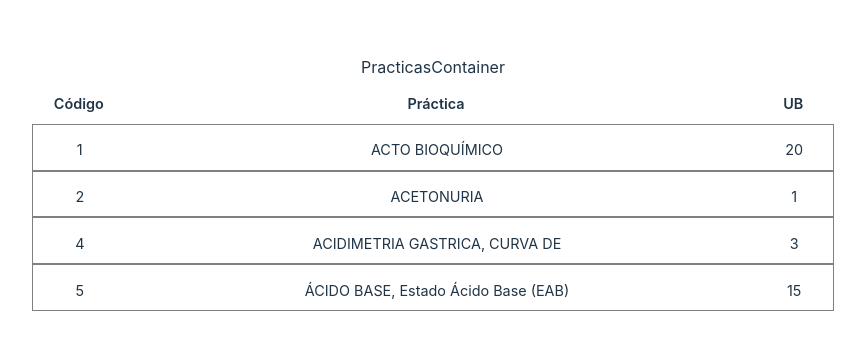
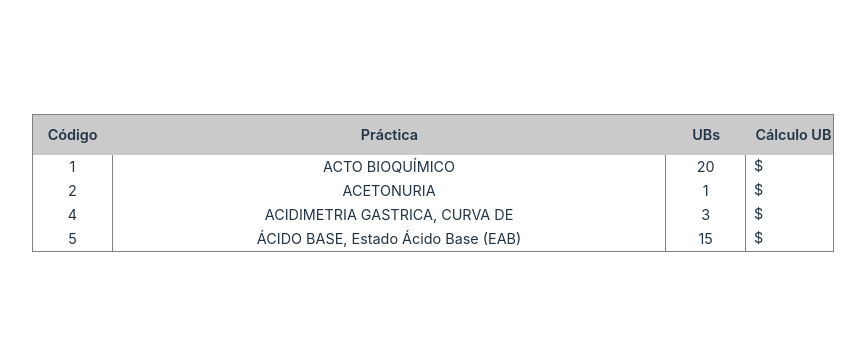
Before and after one commit to JulianaCotabarren/presupuesto-pb, a React (Vite) app: page / in a window 1280 px wide. Shown: the part 217-554 px from the top of the page, without its empty margins (207-1072 px from the left). Built offline with nearby package versions, Linux system fonts and the light colour scheme.

Commit message:
feat: add styles to PracticasContainer

```diff
--- a/src/components/PracticasContainer.jsx
+++ b/src/components/PracticasContainer.jsx
@@ -2,20 +2,24 @@ import { useContext } from "react";
 import { PracticasContext } from "../context/PracticasProvider";
 import PracticasRow from "./PracticasRow";
 import TitulosTabla from "./TitulosTabla";
+import styled from "styled-components";
+
+const StyledContainer = styled.div`
+  border: 0.5px solid grey;
+`;
 
 const PracticasContainer = () => {
   const { practicas } = useContext(PracticasContext);
 
   return (
-    <>
-      <div>PracticasContainer</div>
+    <StyledContainer>
       <TitulosTabla />
       <div>
         {practicas?.map((practica) => (
           <PracticasRow key={practica.id} {...practica} />
         ))}
       </div>
-    </>
+    </StyledContainer>
   );
 };
 
--- a/src/components/PracticasRow.jsx
+++ b/src/components/PracticasRow.jsx
@@ -2,34 +2,56 @@ import styled from "styled-components";
 
 const StyledDiv = styled.div`
   width: 50rem;
-  border: 0.1rem solid grey;
   display: flex;
   flex-direction: row;
   justify-content: left;
 `;
 
 const StyledCodigo = styled.ul`
+  width: 5rem;
   font-size: 0.9rem;
-  width: 5rem;
-  height: 1rem;
-  margin-left: 0.5rem;
+  border-right: 0.5px solid grey;
+  height: 1.5rem;
+  margin: 0;
   padding-left: 0;
+  display: flex;
+  flex-direction: column;
+  justify-content: center;
 `;
 
 const StyledPractica = styled.ul`
+  width: 35rem;
   font-size: 0.9rem;
-  width: 40rem;
-  height: 1rem;
-  margin-left: 0.5rem;
+  border-right: 0.5px solid grey;
+  height: 1.5;
+  margin: 0;
   padding-left: 0;
+  display: flex;
+  flex-direction: column;
+  justify-content: center;
 `;
 
 const StyledUb = styled.ul`
+  width: 5rem;
   font-size: 0.9rem;
+  border-right: 0.5px solid grey;
+  height: 1.5;
+  margin: 0;
+  padding-left: 0;
+  display: flex;
+  flex-direction: column;
+  justify-content: center;
+`;
+
+const StyledCalculo = styled.ul`
   width: 5rem;
-  height: 1rem;
-  margin-left: 0.5rem;
-  padding-left: 0;
+  font-size: 0.9rem;
+  height: 1.5rem;
+  margin: 0;
+  padding-left: 0.5rem;
+  display: flex;
+  flex-direction: row;
+  justify-content: left;
 `;
 
 const PracticasRow = ({ id, nombre, ub }) => {
@@ -38,6 +60,7 @@ const PracticasRow = ({ id, nombre, ub }) => {
       <StyledCodigo>{id}</StyledCodigo>
       <StyledPractica>{nombre}</StyledPractica>
       <StyledUb>{ub}</StyledUb>
+      <StyledCalculo>$</StyledCalculo>
     </StyledDiv>
   );
 };
--- a/src/components/TitulosTabla.jsx
+++ b/src/components/TitulosTabla.jsx
@@ -2,35 +2,57 @@ import styled from "styled-components";
 
 const StyledDiv = styled.div`
   width: 50rem;
+  height: 2.5rem;
   display: flex;
   flex-direction: row;
-  justify-content: left;
+  align-items: center;
   font-size: 1rem;
   font-weight: 600;
+  background-color: #cacaca;
 `;
 
 const StyledCodigo = styled.ul`
+  width: 5rem;
   font-size: 0.9rem;
-  width: 5rem;
-  height: 1rem;
-  margin-left: 0.5rem;
+  height: 2.5rem;
+  margin: 0;
   padding-left: 0;
+  display: flex;
+  flex-direction: column;
+  justify-content: center;
 `;
 
 const StyledPractica = styled.ul`
+  width: 35rem;
   font-size: 0.9rem;
-  width: 40rem;
-  height: 1rem;
-  margin-left: 0.5rem;
+  height: 2.5rem;
+  margin: 0;
   padding-left: 0;
+  display: flex;
+  flex-direction: column;
+  justify-content: center;
 `;
 
 const StyledUb = styled.ul`
+  width: 5rem;
   font-size: 0.9rem;
+  height: 2.5rem;
+  margin: 0;
+  padding-left: 0;
+  display: flex;
+  flex-direction: column;
+  justify-content: center;
+`;
+
+const StyledCalculo = styled.ul`
   width: 5rem;
-  height: 1rem;
-  margin-left: 0.5rem;
-  padding-left: 0;
+  font-size: 0.9rem;
+  height: 2.5rem;
+  margin: 0;
+  padding-left: 0.5rem;
+  display: flex;
+  flex-direction: column;
+  justify-content: center;
 `;
 
 const TitulosTabla = () => {
@@ -38,7 +60,8 @@ const TitulosTabla = () => {
     <StyledDiv>
       <StyledCodigo>Código</StyledCodigo>
       <StyledPractica>Práctica</StyledPractica>
-      <StyledUb>UB</StyledUb>
+      <StyledUb>UBs</StyledUb>
+      <StyledCalculo>Cálculo UB</StyledCalculo>
     </StyledDiv>
   );
 };
```
